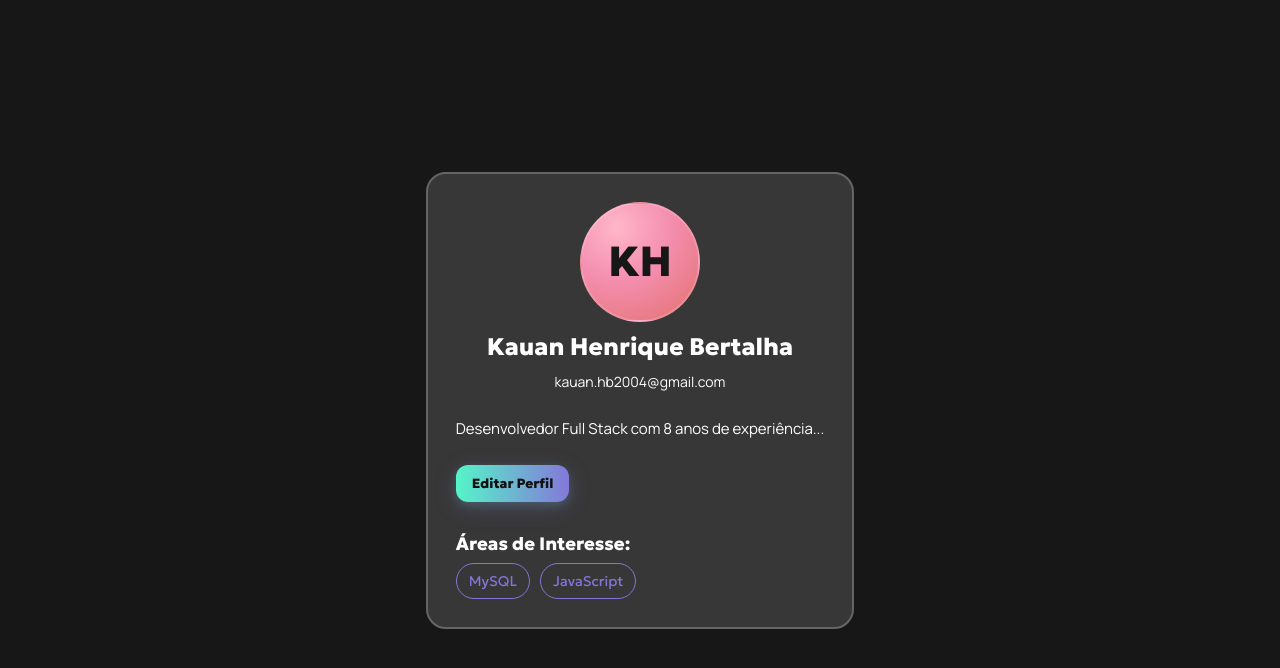
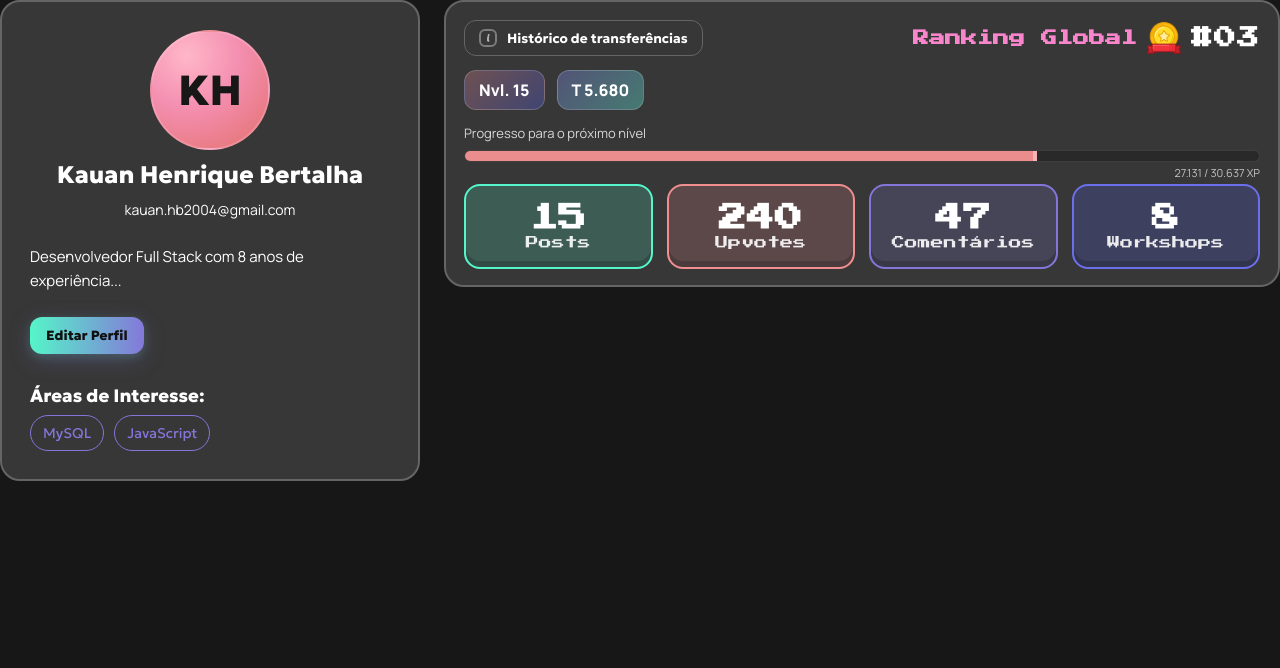
Before and after one commit to Escola-de-Ti/frontend-knowhall, a React (Vite) app in the folder webapp/: page /perfil in a window 1280 px wide. Shown: the top 668 px of the page. Built offline with nearby package versions, Linux system fonts and the light colour scheme.

Commit message:
feat: Historico do perfil

```diff
--- a/webapp/src/components/perfil/PerfilHistorico.tsx
+++ b/webapp/src/components/perfil/PerfilHistorico.tsx
@@ -0,0 +1,90 @@
+import React from 'react';
+import '../../styles/perfil/PerfilHistorico.css';
+
+type PerfilHistoricoProps = {
+  nivel: number;
+  tokens: number;
+  ranking: number;
+  xpAtual: number;
+  xpNecessario: number;
+  progresso: number; // 0–100
+  posts: number;
+  upvotes: number;
+  comentarios: number;
+  workshops: number;
+  medalSrc?: string;
+};
+
+export default function PerfilHistorico({
+  nivel,
+  tokens,
+  ranking,
+  xpAtual,
+  xpNecessario,
+  progresso,
+  posts,
+  upvotes,
+  comentarios,
+  workshops,
+  medalSrc = '/medalhaHistorico.png',
+}: PerfilHistoricoProps) {
+  const fmt = (n: number) => n.toLocaleString('pt-BR');
+  const rankStr = `#${String(ranking).padStart(2, '0')}`;
+
+  return (
+    <section className="history-container" aria-labelledby="history-title">
+      <header className="history-header">
+        <button id="history-title" className="history-title" type="button">
+          <span className="title-icon" aria-hidden />
+          Histórico de transferências
+        </button>
+
+        <div className="ranking-global" aria-label="Ranking Global">
+          <span className="ranking-label">Ranking Global</span>
+          <img className="ranking-medal" src={medalSrc} alt="" />
+          <div className="position-ranking">{rankStr}</div>
+        </div>
+      </header>
+
+      <div className="history-chips">
+        <span className="chip chip-level">Nvl. {nivel}</span>
+        <span className="chip chip-tokens">T {fmt(tokens)}</span>
+      </div>
+
+      <div className="next-level-container">
+        <span className="next-level-label">Progresso para o próximo nível</span>
+        <div
+          className="next-level-bar"
+          role="progressbar"
+          aria-valuemin={0}
+          aria-valuemax={100}
+          aria-valuenow={progresso}
+        >
+          <div className="next-level-progress" style={{ width: `${progresso}%` }} />
+        </div>
+        <span className="xp-legend">
+          {fmt(xpAtual)} / {fmt(xpNecessario)} XP
+        </span>
+      </div>
+
+      <div className="kpis">
+        <div className="kpi kpi-posts">
+          <strong>{fmt(posts)}</strong>
+          <span>Posts</span>
+        </div>
+        <div className="kpi kpi-upvotes">
+          <strong>{fmt(upvotes)}</strong>
+          <span>Upvotes</span>
+        </div>
+        <div className="kpi kpi-comments">
+          <strong>{fmt(comentarios)}</strong>
+          <span>Comentários</span>
+        </div>
+        <div className="kpi kpi-workshops">
+          <strong>{fmt(workshops)}</strong>
+          <span>Workshops</span>
+        </div>
+      </div>
+    </section>
+  );
+}
--- a/webapp/src/pages/Perfil.tsx
+++ b/webapp/src/pages/Perfil.tsx
@@ -1,10 +1,12 @@
 import React from 'react';
 import '../styles/Perfil.css';
 import PerfilDetalhes from '../components/perfil/PerfilDetalhes';
+import PerfilHistorico from '../components/perfil/PerfilHistorico';
 
 const Perfil: React.FC = () => {
   return (
     <div className="perfil-page-container">
+      <div className="perfil-grid">
         <PerfilDetalhes
           id_usuario={1}
           email="kauan.hb2004@gmail.com"
@@ -15,8 +17,23 @@ const Perfil: React.FC = () => {
           tipo_usuario="PADRAO"
           interesses={['MySQL', 'JavaScript']}
           onEditar={() => {}}
-        onInteresseClick={(t) => {}}
+          onInteresseClick={() => {}}
         />
+
+        <PerfilHistorico
+          nivel={15}
+          tokens={5680}
+          ranking={3}
+          xpAtual={27131}
+          xpNecessario={30637}
+          progresso={72}
+          posts={15}
+          upvotes={240}
+          comentarios={47}
+          workshops={8}
+          medalSrc="/medalhaHistorico.png"
+        />
+      </div>
     </div>
   );
 };
--- a/webapp/src/styles/Perfil.css
+++ b/webapp/src/styles/Perfil.css
@@ -1,13 +1,31 @@
 :root {
-    --background-color: #171717;
+  --background-color: #171717;
 }
 
-.perfil-page-container {
-    background-color: var(--background-color);
-    min-height: 100vh;
-    padding: 40px;
-    box-sizing: border-box;
-    display: flex;
-    justify-content: center;
-    align-items: center;
+html, body { background: var(--background-color); }
+
+.perfil-page-container { width: 100%; }
+
+.perfil-wrap {
+  max-width: 1200px;
+  margin: 32px auto;
+  padding: 0 20px;
 }
+
+.perfil-grid {
+  display: grid;
+  grid-template-columns: 420px minmax(0, 1fr);
+  gap: 24px;
+  align-items: start;
+}
+
+.perfil-grid > * {
+  width: 100%;
+  margin: 0;
+}
+
+@media (max-width: 980px) {
+  .perfil-grid {
+    grid-template-columns: 1fr;
+  }
+}
--- a/webapp/src/styles/perfil/PerfilHistorico.css
+++ b/webapp/src/styles/perfil/PerfilHistorico.css
@@ -0,0 +1,206 @@
+@import url('https://fonts.googleapis.com/css2?family=Geologica:wght@100..900&family=Manrope:wght@200..800&family=Press+Start+2P&display=swap');
+
+:root {
+  --background: #373737;
+  --text-color: #ffffff;
+  --background-border: #656565;
+  --global-ranking-color: #f985cd;
+  --level-button-fade-color: #6e5152;
+  --level-button-fade-color-2: #404572;
+  --token-button-fade-color: #535477;
+  --token-button-fade-color-2: #467a72;
+  --progress-bar-color: #eb8c8d;
+  --posts-background: #3d5d54;
+  --posts-border-color: #55f6c9;
+  --upvotes-background: #5c4849;
+  --upvotes-border-color: #f08e90;
+  --comments-background: #464457;
+  --comments-border-color: #8476d9;
+  --workshops-background: #3d415f;
+  --workshops-border-color: #6c6fec;
+}
+
+.history-container {
+  background: var(--background);
+  border: 2px solid var(--background-border);
+  border-radius: 20px;
+  padding: 18px 18px 16px;
+  color: var(--text-color);
+  display: grid;
+  gap: 14px;
+  font-family:
+    Manrope,
+    system-ui,
+    -apple-system,
+    Segoe UI,
+    Roboto,
+    sans-serif;
+}
+
+.history-header {
+  display: flex;
+  align-items: center;
+  justify-content: space-between;
+}
+
+.history-title {
+  display: inline-flex;
+  align-items: center;
+  gap: 10px;
+  padding: 8px 14px;
+  border-radius: 12px;
+  border: 1.5px solid var(--background-border);
+  background: transparent;
+  color: var(--text-color);
+  font-weight: 700;
+  cursor: default;
+}
+.title-icon {
+  width: 18px;
+  height: 18px;
+  border-radius: 6px;
+  border: 2px solid rgba(255, 255, 255, 0.35);
+  position: relative;
+}
+.title-icon::after {
+  content: '';
+  position: absolute;
+  inset: 3px 5px 3px 6px;
+  border-left: 2px solid rgba(255, 255, 255, 0.6);
+  border-bottom: 2px solid rgba(255, 255, 255, 0.6);
+  border-bottom-left-radius: 6px;
+  transform: skewX(-8deg);
+}
+
+.ranking-global {
+  display: grid;
+  grid-auto-flow: column;
+  align-items: center;
+  gap: 10px;
+}
+.ranking-label {
+  font-family: 'Press Start 2P', system-ui, monospace;
+  color: var(--global-ranking-color);
+  font-weight: 800;
+}
+.ranking-medal {
+  width: 34px;
+  height: 34px;
+  object-fit: contain;
+}
+.position-ranking {
+  font-family: 'Press Start 2P', system-ui, monospace;
+  font-weight: 900;
+  font-size: 22px;
+  letter-spacing: 1px;
+}
+
+.history-chips {
+  display: flex;
+  align-items: center;
+  gap: 12px;
+}
+.chip {
+  padding: 8px 14px;
+  border-radius: 12px;
+  font-weight: 800;
+  border: 1.5px solid rgba(255, 255, 255, 0.18);
+}
+.chip-level {
+  background: linear-gradient(
+    135deg,
+    var(--level-button-fade-color),
+    var(--level-button-fade-color-2)
+  );
+}
+.chip-tokens {
+  background: linear-gradient(
+    135deg,
+    var(--token-button-fade-color),
+    var(--token-button-fade-color-2)
+  );
+}
+
+.next-level-container {
+  display: grid;
+  gap: 8px;
+  position: relative;
+}
+.next-level-label {
+  font-size: 13px;
+  color: rgba(255, 255, 255, 0.8);
+}
+.next-level-bar {
+  width: 100%;
+  height: 12px;
+  background: rgba(0, 0, 0, 0.25);
+  border-radius: 999px;
+  overflow: hidden;
+  border: 1px solid rgba(255, 255, 255, 0.1);
+}
+.next-level-progress {
+  height: 100%;
+  background: var(--progress-bar-color);
+  border-right: 4px solid rgba(255, 255, 255, 0.35);
+}
+.xp-legend {
+  position: absolute;
+  right: 0;
+  bottom: -18px;
+  font-size: 11px;
+  color: rgba(255, 255, 255, 0.7);
+}
+
+.kpis {
+  display: grid;
+  grid-template-columns: repeat(4, 1fr);
+  gap: 14px;
+  margin-top: 8px;
+}
+.kpi {
+  padding: 18px 12px;
+  border-radius: 16px;
+  border: 2px solid transparent;
+  display: grid;
+  justify-items: center;
+  gap: 4px;
+  box-shadow: inset 0 -6px 0 rgba(0, 0, 0, 0.18);
+}
+.kpi strong {
+  font-family: 'Press Start 2P', system-ui, monospace;
+  font-weight: 900;
+  font-size: 28px;
+}
+.kpi span {
+  font-family: 'Press Start 2P', system-ui, monospace;
+  font-size: 13px;
+  opacity: 0.9;
+}
+
+.kpi-posts {
+  background: var(--posts-background);
+  border-color: var(--posts-border-color);
+}
+.kpi-upvotes {
+  background: var(--upvotes-background);
+  border-color: var(--upvotes-border-color);
+}
+.kpi-comments {
+  background: var(--comments-background);
+  border-color: var(--comments-border-color);
+}
+.kpi-workshops {
+  background: var(--workshops-background);
+  border-color: var(--workshops-border-color);
+}
+
+@media (max-width: 880px) {
+  .kpis {
+    grid-template-columns: repeat(2, 1fr);
+  }
+}
+@media (max-width: 520px) {
+  .kpis {
+    grid-template-columns: 1fr;
+  }
+}
```
Also changed, not shown: webapp/src/components/perfil/PerfilDetalhes.tsx (+36 -27 lines), webapp/public/medalhaHistorico.png (added). Lines whose indentation alone changed are shown as unchanged.
